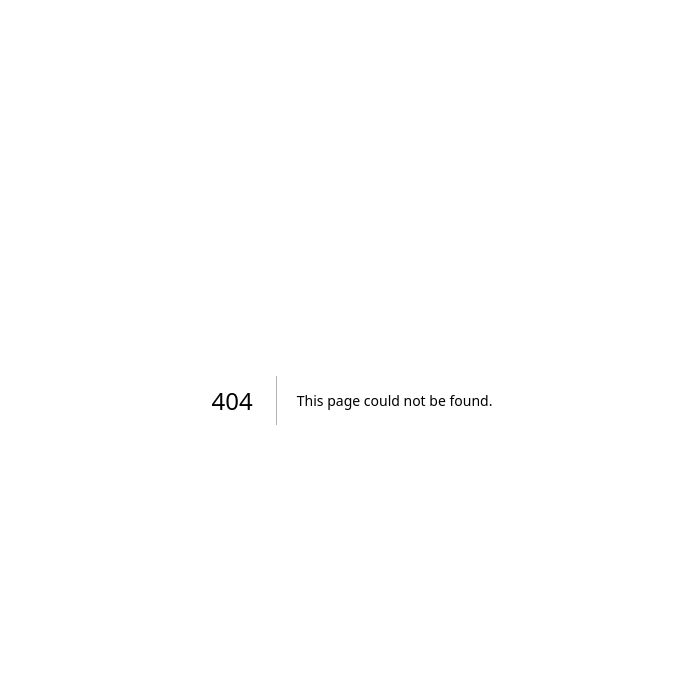
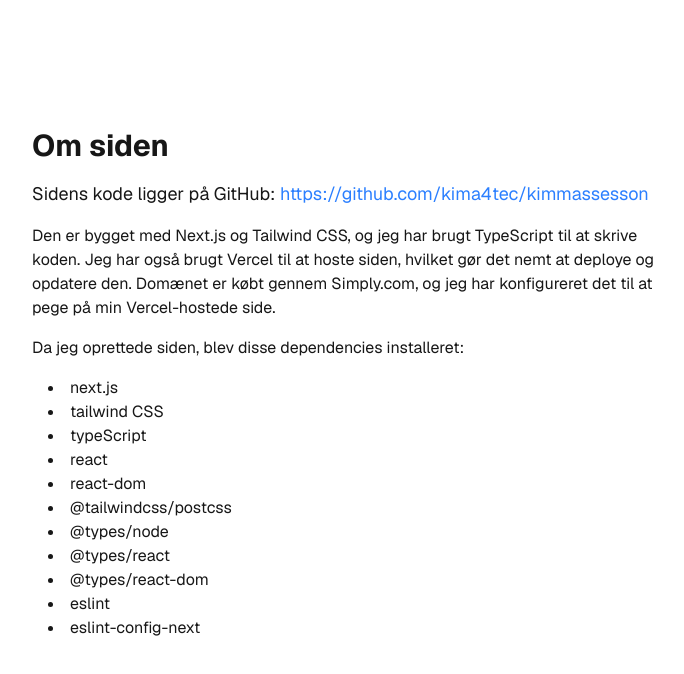
Before and after one commit to Kima4Tec/kimmassesson, a Next.js app: page /aboutpage in a window 1280 px wide. Before the commit this address had no page. Shown: the top 674 px of the page, without its empty margins (288-972 px from the left). Built offline with nearby package versions, Linux system fonts and the light colour scheme.

Commit message:
aboutpage-rettet

```diff
--- /dev/null
+++ b/app/aboutpage/page.tsx
@@ -0,0 +1,42 @@
+export default function AboutPage() {
+  return (
+    <div className="flex min-h-screen items-center justify-center bg-zinc-50 font-sans dark:bg-black">
+      <main className="flex min-h-screen w-full max-w-3xl flex-col items-center gap-4 py-32 px-16 bg-white dark:bg-black sm:items-start">
+        <h1 className="text-3xl font-bold">Om siden</h1>
+        <p className="text-lg">
+          Sidens kode ligger på GitHub:{" "}
+          <a
+            href="https://github.com/kima4tec/kimmassesson"
+            target="_blank"
+            rel="noopener noreferrer"
+            className="text-blue-500 hover:underline"
+          >
+            https://github.com/kima4tec/kimmassesson
+          </a>
+
+        </p>
+        <p>Den er bygget med Next.js og Tailwind CSS, og jeg har brugt TypeScript til at skrive koden.
+          Jeg har også brugt Vercel til at hoste siden, hvilket gør det nemt at deploye og opdatere den.
+          Domænet er købt gennem Simply.com, og jeg har konfigureret det til at pege på min Vercel-hostede side.
+          </p>
+
+            Da jeg oprettede siden, blev disse dependencies installeret:
+            <ul className="list-disc list-inside ml-4">
+              <li>next.js</li>
+              <li>tailwind CSS</li>
+              <li>typeScript</li>
+              <li>react</li>
+              <li>react-dom</li>
+              <li>@tailwindcss/postcss</li>
+              <li>@types/node</li>
+              <li>@types/react</li>
+              <li>@types/react-dom</li>
+              <li>eslint</li>
+              <li>eslint-config-next</li>
+            </ul>
+
+
+      </main>
+    </div>
+  );
+}
--- a/app/page.tsx
+++ b/app/page.tsx
@@ -3,10 +3,12 @@
 export default function Home() {
   return (
     <div className="flex min-h-screen items-center justify-center bg-zinc-50 font-sans dark:bg-black">
-      <main className="flex min-h-screen w-full max-w-3xl flex-col items-center justify-between py-32 px-16 bg-white dark:bg-black sm:items-start">
-Kim Massessons hjemmeside
-
+      <main className="flex min-h-screen w-full max-w-3xl flex-col items-center py-32 px-16 bg-white dark:bg-black sm:items-start">
+<h1 className="text-3xl font-semibold mb-2">Kim Massessons hjemmeside</h1>
+<div className="flex flex-row gap-4" >
 <Link href="/about">Om mig</Link>
+<Link href="/aboutpage">Om siden</Link>
+</div>
       </main>
     </div>
   );
```
